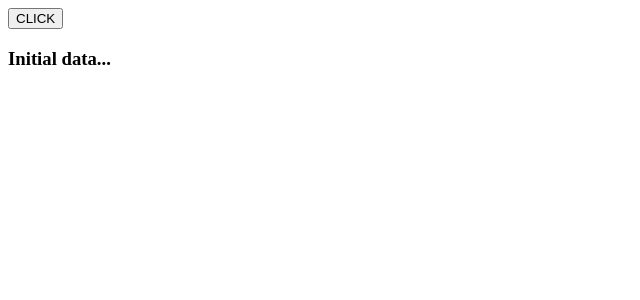
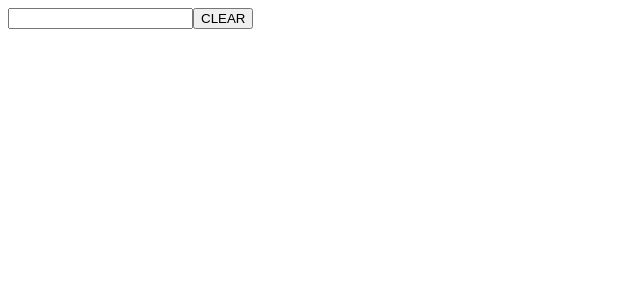
Before and after one commit to CodeByKwakes/reactApp, a React app: page / in a window 1280 px wide. Shown: the top 300 px of the page, without its empty margins (0-640 px from the left). Built offline with nearby package versions, Linux system fonts and the light colour scheme.

Commit message:
Using Refs

```diff
--- a/App.js
+++ b/App.js
@@ -1,4 +1,5 @@
 import React from 'react';
+import ReactDOM from 'react-dom';
 
 class App extends React.Component {
 
@@ -6,33 +7,29 @@
       super(props);
 
       this.state = {
-         data: 'Initial data...'
+         data: ''
       }
 
       this.updateState = this.updateState.bind(this);
+      this.clearInput = this.clearInput.bind(this);
    };
 
-   updateState() {
-      this.setState({data: 'Data updated from the child component...'})
+   updateState(e) {
+      this.setState({data: e.target.value});
+   }
+
+   clearInput() {
+      this.setState({data: ''});
+      ReactDOM.findDOMNode(this.refs.myInput).focus();
    }
 
    render() {
       return (
          <div>
-            <Content myDataProp = {this.state.data}
-               updateStateProp = {this.updateState}></Content>
-         </div>
-      );
-   }
-}
-
-class Content extends React.Component {
-
-   render() {
-      return (
-         <div>
-            <button onClick = {this.props.updateStateProp}>CLICK</button>
-            <h3>{this.props.myDataProp}</h3>
+            <input value = {this.state.data} onChange = {this.updateState}
+               ref = "myInput"></input>
+            <button onClick = {this.clearInput}>CLEAR</button>
+            <h4>{this.state.data}</h4>
          </div>
       );
    }
```
